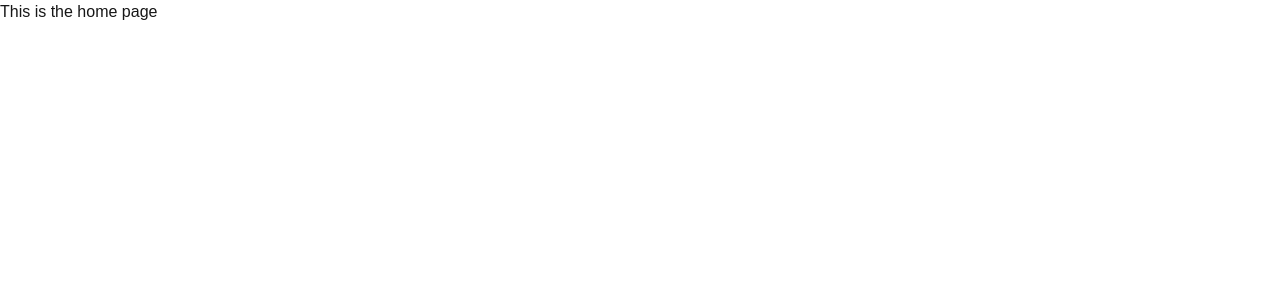
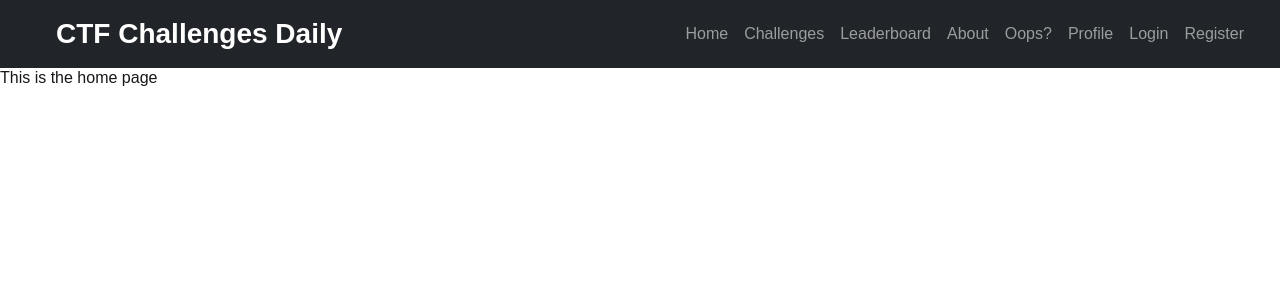
Before and after one commit to mgiannopoulos24/ctf-daily-challenges-frontend, a Next.js app: page /home in a window 1280 px wide. Shown: the top 300 px of the page. Built offline with nearby package versions, Linux system fonts and the light colour scheme.

Commit message:
use the navbar for all pages

```diff
--- a/src/app/layout.tsx
+++ b/src/app/layout.tsx
@@ -1,5 +1,6 @@
 import type { Metadata } from "next";
 import localFont from "next/font/local";
+import CustomNavbar from "./components/layout/CustomNavbar";
 import "./globals.css";
 
 const geistSans = localFont({
@@ -14,8 +15,8 @@ const geistMono = localFont({
 });
 
 export const metadata: Metadata = {
-  title: "Create Next App",
-  description: "Generated by create next app",
+  title: "CTF Challenges Daily",
+  description: "Daily CTF challenges to keep your skills sharp.",
 };
 
 export default function RootLayout({
@@ -28,6 +29,7 @@ export default function RootLayout({
       <body
         className={`${geistSans.variable} ${geistMono.variable} antialiased`}
       >
+      <CustomNavbar />
         {children}
       </body>
     </html>
```
